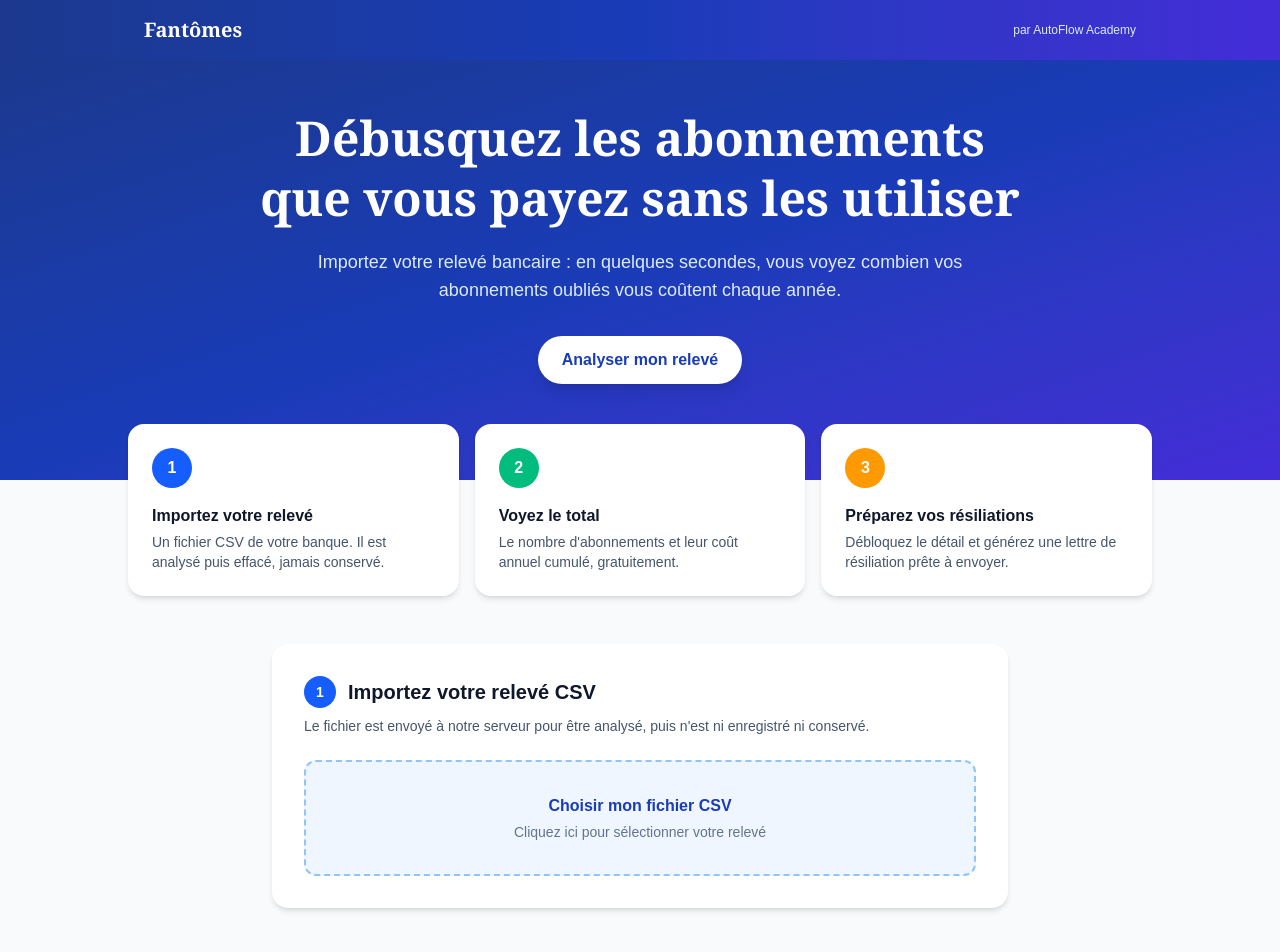
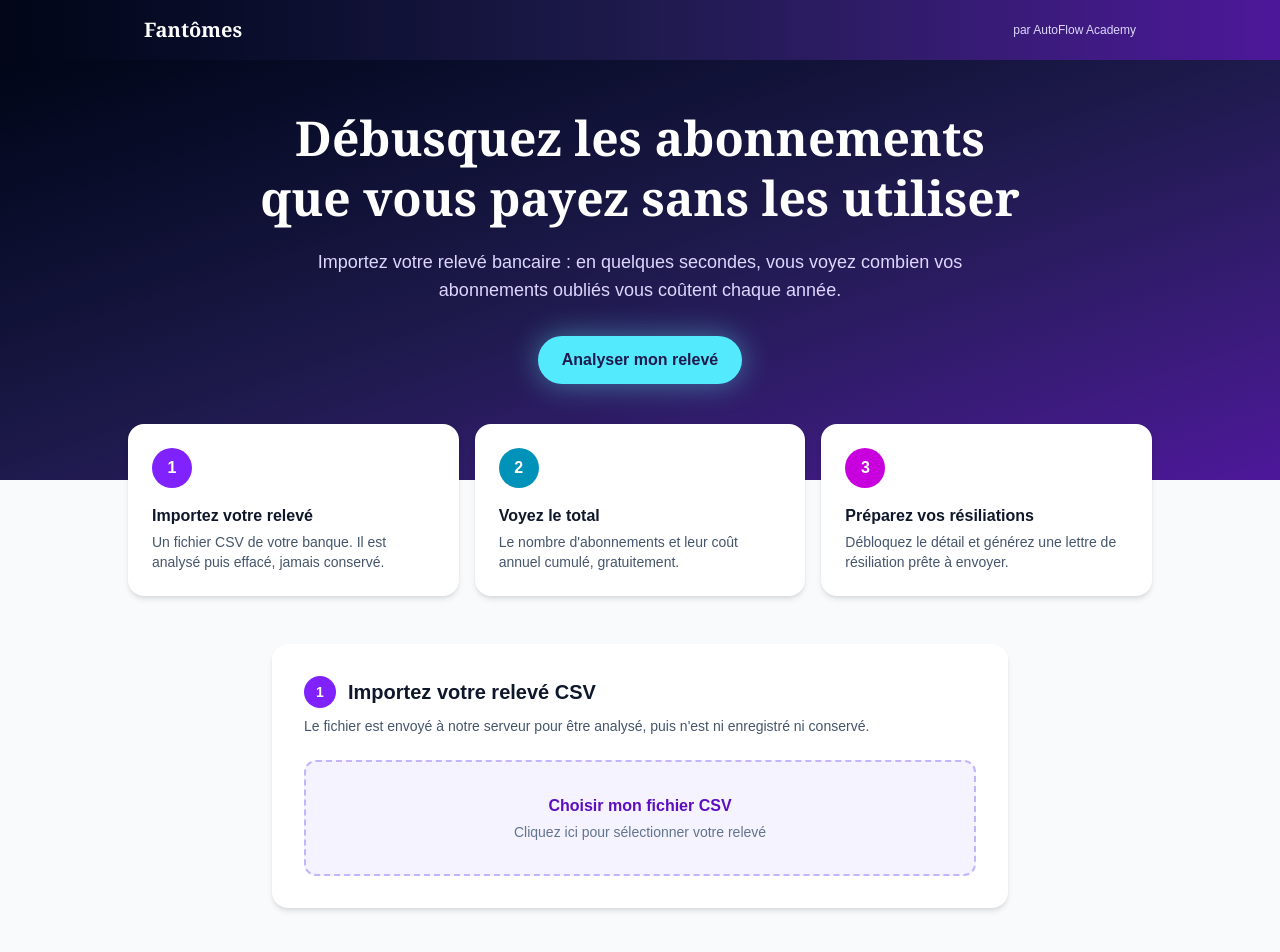
Before and after one commit to autoflowacademycontact-sudo/fantomes, a Next.js app: page / in a window 1280 px wide. Shown: the top 952 px of the page. Built offline with nearby package versions, Linux system fonts and the light colour scheme.

Commit message:
Palette nuit et lueur fantomatique (violet, cyan, fuchsia)
Co-Authored-By: Claude Haiku 5.5 <noreply@anthropic.com>
Claude-Session: https://claude.ai/code/session_01C5q372EEY5RdvSpb1KcgpD

```diff
--- a/src/app/page.tsx
+++ b/src/app/page.tsx
@@ -22,7 +22,7 @@ const DISPLAY_NAMES: Record<string, string> = {
 const TRANSPORT_LABELS = ["SPL"];
 
 // Couleurs des pastilles d'abonnement
-const AVATAR_COLORS = ["bg-rose-500", "bg-amber-500", "bg-sky-500", "bg-violet-500", "bg-teal-500"];
+const AVATAR_COLORS = ["bg-violet-600", "bg-cyan-600", "bg-fuchsia-600", "bg-indigo-600", "bg-teal-600"];
 
 type Summary = { count: number; total: number };
 
@@ -146,25 +146,25 @@ export default function Home() {
   return (
     <div className="min-h-screen bg-slate-50 text-slate-800">
       {/* En-tête */}
-      <header className="bg-gradient-to-r from-blue-900 via-blue-800 to-indigo-700 text-white">
+      <header className="bg-gradient-to-r from-slate-950 via-indigo-950 to-violet-900 text-white">
         <div className="mx-auto flex max-w-5xl items-center justify-between px-4 py-4">
           <span className="font-serif text-xl font-bold">Fantômes</span>
-          <span className="text-xs text-blue-100">par AutoFlow Academy</span>
+          <span className="text-xs text-violet-200">par AutoFlow Academy</span>
         </div>
       </header>
 
       {/* Accroche */}
-      <section className="bg-gradient-to-br from-blue-900 via-blue-800 to-indigo-700 px-4 pb-24 pt-12 text-center text-white">
+      <section className="bg-gradient-to-br from-slate-950 via-indigo-950 to-violet-900 px-4 pb-24 pt-12 text-center text-white">
         <h1 className="mx-auto max-w-3xl font-serif text-4xl font-bold leading-tight sm:text-5xl">
           Débusquez les abonnements que vous payez sans les utiliser
         </h1>
-        <p className="mx-auto mt-5 max-w-2xl text-lg text-blue-100">
+        <p className="mx-auto mt-5 max-w-2xl text-lg text-violet-200">
           Importez votre relevé bancaire : en quelques secondes, vous voyez combien vos abonnements oubliés vous
           coûtent chaque année.
         </p>
         <a
           href="#analyse"
-          className="mt-8 inline-block rounded-full bg-white px-6 py-3 font-semibold text-blue-800 shadow-lg hover:bg-blue-50"
+          className="mt-8 inline-block rounded-full bg-cyan-300 px-6 py-3 font-semibold text-indigo-950 shadow-[0_0_30px_rgba(103,232,249,0.45)] hover:bg-cyan-200"
         >
           Analyser mon relevé
         </a>
@@ -181,7 +181,7 @@ export default function Home() {
             <div key={step.n} className="rounded-2xl bg-white p-6 shadow-md">
               <div
                 className={`flex h-10 w-10 items-center justify-center rounded-full font-bold text-white ${
-                  ["bg-blue-600", "bg-emerald-500", "bg-amber-500"][i]
+                  ["bg-violet-600", "bg-cyan-600", "bg-fuchsia-600"][i]
                 }`}
               >
                 {step.n}
@@ -198,7 +198,7 @@ export default function Home() {
         {/* Étape 1 : import */}
         <div className="rounded-2xl bg-white p-6 shadow-md sm:p-8">
           <h2 className="flex items-center gap-3 text-xl font-semibold text-slate-900">
-            <span className="flex h-8 w-8 items-center justify-center rounded-full bg-blue-600 text-sm font-bold text-white">
+            <span className="flex h-8 w-8 items-center justify-center rounded-full bg-violet-600 text-sm font-bold text-white">
               1
             </span>
             Importez votre relevé CSV
@@ -207,13 +207,13 @@ export default function Home() {
             Le fichier est envoyé à notre serveur pour être analysé, puis n&apos;est ni enregistré ni conservé.
           </p>
 
-          <label className="mt-6 block cursor-pointer rounded-xl border-2 border-dashed border-blue-300 bg-blue-50 p-8 text-center transition hover:border-blue-500 hover:bg-blue-100">
-            <span className="block text-base font-semibold text-blue-800">Choisir mon fichier CSV</span>
+          <label className="mt-6 block cursor-pointer rounded-xl border-2 border-dashed border-violet-300 bg-violet-50 p-8 text-center transition hover:border-violet-500 hover:bg-violet-100">
+            <span className="block text-base font-semibold text-violet-800">Choisir mon fichier CSV</span>
             <span className="mt-1 block text-sm text-slate-500">Cliquez ici pour sélectionner votre relevé</span>
             <input type="file" accept=".csv" onChange={handleFile} className="sr-only" />
           </label>
 
-          {loading && <p className="mt-4 text-sm font-medium text-blue-700">Analyse en cours…</p>}
+          {loading && <p className="mt-4 text-sm font-medium text-violet-700">Analyse en cours…</p>}
           {error && (
             <p className="mt-4 rounded-lg bg-red-50 p-3 text-sm text-red-700">{error}</p>
           )}
@@ -223,7 +223,7 @@ export default function Home() {
         {summary && (
           <div className="rounded-2xl bg-white p-6 shadow-md sm:p-8">
             <h2 className="flex items-center gap-3 text-xl font-semibold text-slate-900">
-              <span className="flex h-8 w-8 items-center justify-center rounded-full bg-emerald-500 text-sm font-bold text-white">
+              <span className="flex h-8 w-8 items-center justify-center rounded-full bg-cyan-600 text-sm font-bold text-white">
                 2
               </span>
               Vos abonnements
@@ -241,7 +241,7 @@ export default function Home() {
                   value={customerName}
                   onChange={(e) => setCustomerName(e.target.value)}
                   placeholder="Prénom Nom"
-                  className="mt-1 block w-full rounded-lg border border-slate-300 bg-white px-3 py-2 focus:border-blue-500 focus:outline-none"
+                  className="mt-1 block w-full rounded-lg border border-slate-300 bg-white px-3 py-2 focus:border-violet-500 focus:outline-none"
                 />
               </label>
               <label className="text-sm">
@@ -251,7 +251,7 @@ export default function Home() {
                   value={customerAddress}
                   onChange={(e) => setCustomerAddress(e.target.value)}
                   placeholder="Numéro, rue, code postal, ville"
-                  className="mt-1 block w-full rounded-lg border border-slate-300 bg-white px-3 py-2 focus:border-blue-500 focus:outline-none"
+                  className="mt-1 block w-full rounded-lg border border-slate-300 bg-white px-3 py-2 focus:border-violet-500 focus:outline-none"
                 />
                 {customerAddress.trim() && !addressLooksComplete(customerAddress) && (
                   <span className="mt-1 block text-xs text-amber-700">
@@ -266,31 +266,31 @@ export default function Home() {
                   value={customerNumber}
                   onChange={(e) => setCustomerNumber(e.target.value)}
                   placeholder="Indiqué dans votre espace client ou sur vos factures"
-                  className="mt-1 block w-full rounded-lg border border-slate-300 bg-white px-3 py-2 focus:border-blue-500 focus:outline-none"
+                  className="mt-1 block w-full rounded-lg border border-slate-300 bg-white px-3 py-2 focus:border-violet-500 focus:outline-none"
                 />
               </label>
             </div>
 
             {summary.count === 0 ? (
-              <p className="mt-6 rounded-xl bg-emerald-50 p-5 text-emerald-800">
+              <p className="mt-6 rounded-xl bg-violet-50 p-5 text-violet-800">
                 Aucun abonnement à résilier détecté sur cette période.
               </p>
             ) : !unlocked ? (
-              <div className="mt-6 rounded-2xl bg-gradient-to-br from-emerald-500 to-teal-600 p-6 text-white shadow-lg">
+              <div className="mt-6 rounded-2xl bg-gradient-to-br from-violet-700 to-fuchsia-700 p-6 text-white shadow-lg">
                 <p className="text-lg">
                   <span className="text-2xl font-bold">{summary.count}</span> abonnement(s) à résilier détecté(s)
                 </p>
                 <p className="mt-2 text-3xl font-bold">
                   {summary.total.toFixed(2)} € <span className="text-lg font-medium">par an</span>
                 </p>
-                <p className="mt-3 text-sm text-emerald-50">
+                <p className="mt-3 text-sm text-violet-100">
                   Pour voir le détail de chaque abonnement et générer les lettres de résiliation, débloquez l&apos;analyse
                   complète.
                 </p>
                 <button
                   onClick={startCheckout}
                   disabled={paying}
-                  className="mt-5 rounded-full bg-white px-6 py-3 font-semibold text-emerald-700 shadow hover:bg-emerald-50 disabled:opacity-60"
+                  className="mt-5 rounded-full bg-white px-6 py-3 font-semibold text-violet-800 shadow hover:bg-violet-50 disabled:opacity-60"
                 >
                   {paying ? "Redirection…" : "Voir le détail — 19 €"}
                 </button>
@@ -329,12 +329,12 @@ export default function Home() {
                             </div>
                           </div>
                           <div className="flex items-center gap-4">
-                            <span className="rounded-full bg-emerald-100 px-3 py-1 text-sm font-semibold text-emerald-700">
+                            <span className="rounded-full bg-cyan-100 px-3 py-1 text-sm font-semibold text-cyan-800">
                               {s.annualCost.toFixed(2)} € / an
                             </span>
                             <button
                               onClick={() => setOpenLetter(isOpen ? null : s.label)}
-                              className="rounded-full border border-blue-300 px-4 py-1.5 text-sm font-medium text-blue-700 hover:bg-blue-50"
+                              className="rounded-full border border-violet-300 px-4 py-1.5 text-sm font-medium text-violet-700 hover:bg-violet-50"
                             >
                               {isOpen ? "Fermer" : "Générer la lettre"}
                             </button>
@@ -351,7 +351,7 @@ export default function Home() {
                             />
                             <button
                               onClick={() => copyLetter(letter)}
-                              className="mt-2 rounded-full bg-blue-700 px-5 py-2 text-sm font-semibold text-white hover:bg-blue-800"
+                              className="mt-2 rounded-full bg-violet-700 px-5 py-2 text-sm font-semibold text-white hover:bg-violet-800"
                             >
                               {copied ? "Copié !" : "Copier la lettre"}
                             </button>
@@ -366,7 +366,7 @@ export default function Home() {
                   })}
                 </ul>
 
-                <div className="mt-6 flex flex-wrap items-center justify-between gap-2 rounded-xl bg-gradient-to-r from-emerald-500 to-teal-600 p-5 text-white">
+                <div className="mt-6 flex flex-wrap items-center justify-between gap-2 rounded-xl bg-gradient-to-r from-violet-700 to-fuchsia-700 p-5 text-white">
                   <span className="font-medium">Total à résilier</span>
                   <span className="text-2xl font-bold">{summary.total.toFixed(2)} € / an</span>
                 </div>
```
